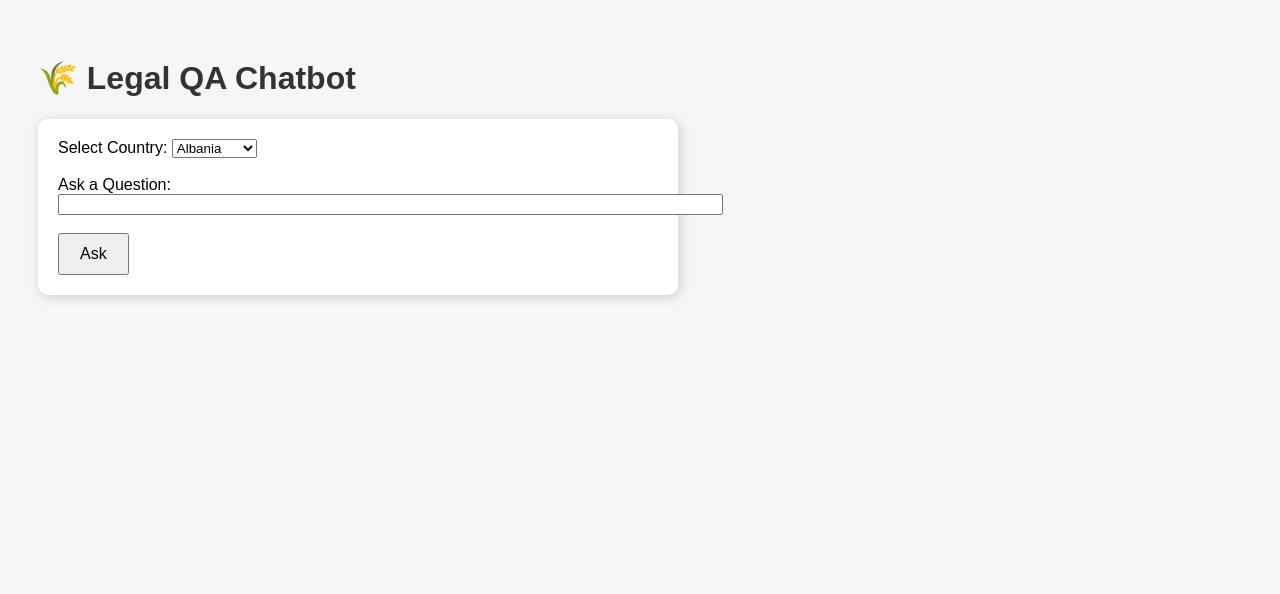
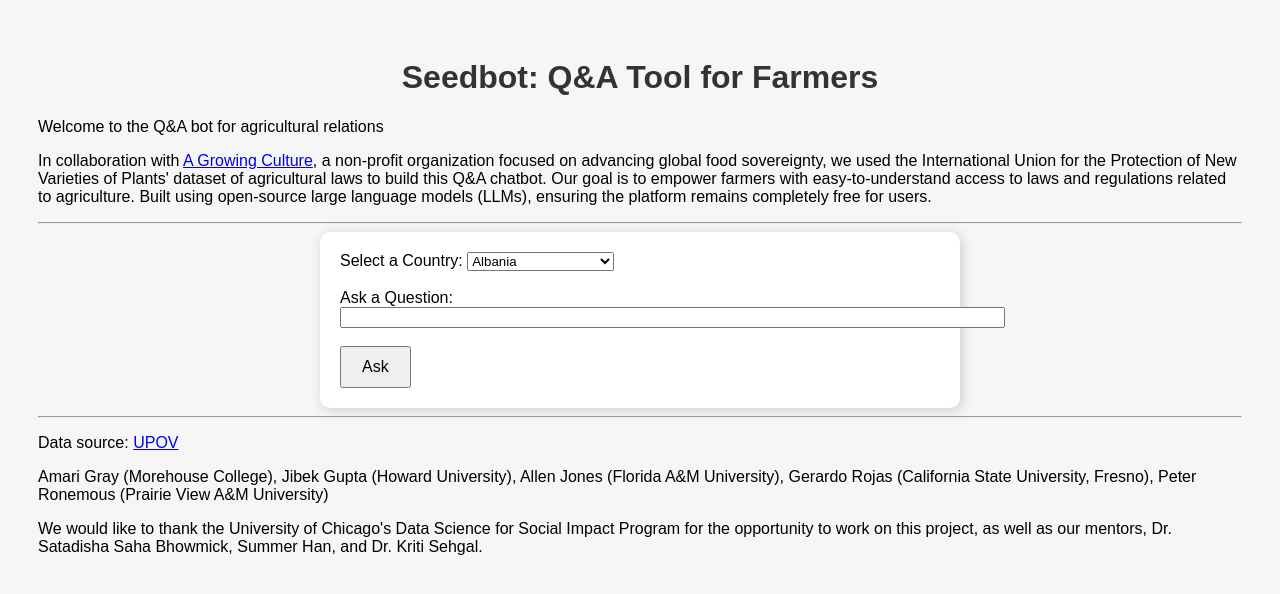
Before and after one commit to satadisha/agricultural_qa_bot, a FastAPI app: page / in a window 1280 px wide. Shown: the top 594 px of the page. Run offline with FastAPI, Linux system fonts and the light colour scheme.

Commit message:
update on the UI

```diff
--- a/rag_chatbot/fastapi_app/static/style.css
+++ b/rag_chatbot/fastapi_app/static/style.css
@@ -1,3 +1,4 @@
+
 body {
     font-family: sans-serif;
     padding: 30px;
@@ -6,6 +7,8 @@ body {
 
 h1 {
     color: #333;
+    text-align: center;
+
 }
 
 form {
@@ -14,7 +17,10 @@ form {
     border-radius: 10px;
     box-shadow: 2px 2px 12px #ccc;
     max-width: 600px;
+    margin: 0 auto;
 }
+
+
 
 button {
     padding: 10px 20px;
--- a/rag_chatbot/fastapi_app/templates/index.html
+++ b/rag_chatbot/fastapi_app/templates/index.html
@@ -2,26 +2,65 @@
 <html lang="en">
 <head>
     <meta charset="UTF-8">
-    <title>Legal QA Chatbot</title>
+    <meta name="viewport" content="width=device-width, initial-scale=1" />
+    <meta name="description" content="Seedbot: a free Q&A tool that helps farmers navigate agricultural laws and regulations." />
+    <title>Seedbot</title>
     <link rel="stylesheet" href="/static/style.css">
 </head>
 <body>
-    <h1>🌾 Legal QA Chatbot</h1>
+
+    <h1>Seedbot: Q&A Tool for Farmers</h1>
+    <p class="seedbot-intro">Welcome to the Q&A bot for agricultural relations </p>
+
+    <p class="seedbot-intro">In collaboration with <a href="https://www.agrowingculture.org/">A Growing Culture</a>, a non-profit organization focused on advancing global food sovereignty, we used the International Union for the Protection of New Varieties of Plants' dataset of agricultural laws to build this Q&A chatbot. Our goal is to empower farmers with easy-to-understand access to laws and regulations related to agriculture. Built using open-source large language models (LLMs), ensuring the platform remains completely free for users.
+    </p>
+
+    <hr>
 
     <form method="post" action="/ask">
-        <label for="country">Select Country:</label>
+        <label for="country">Select a Country:</label>
         <select name="country" id="country">
             <option value="albania">Albania</option>
             <option value="azerbaijan">Azerbaijan</option>
+            <option value="belarus">Belarus</option>
+            <option value="bosnia">Bosnia</option>
+            <option value="brazil">Brazil</option>
             <option value="bulgaria">Bulgaria</option>
             <option value="chile">Chile</option>
-            <option value="iceland">Ice Land</option>
+            <option value="china">China</option>
+            <option value="colombia">Colombia</option>
+            <option value="costa rica">Costa Rica</option>
+            <option value="croatia">Croatia</option>
+            <option value="denmark">Denmark</option>
+            <option value="egypt">Egypt</option>
+            <option value="france">France</option>
+            <option value="georgia">Georgia</option>
+            <option value="germany">Germany</option>
+            <option value="hungary">Hungary</option>
+            <option value="iceland">Iceland</option>
+            <option value="italy">Italy</option>
+            <option value="japan">Japan</option>
+            <option value="jordan">Jordan</option>
+            <option value="kyrgyzstan">Kyrgyzstan</option>
+            <option value="lithuania">Lithuania</option>
+            <option value="mexico">Mexico</option>
+            <option value="moldova">Moldova, Republic of</option>
+            <option value="montenegro">Montenegro</option>
+            <option value="nicaragua">Nicaragua</option>
             <option value="oman">Oman</option>
+            <option value="panama">Panama</option>
             <option value="paraguay">Paraguay</option>
+            <option value="peru">Peru</option>
             <option value="poland">Poland</option>
             <option value="portugal">Portugal</option>
-            <option value="russia">Russia</option>
+            <option value="romania">Romania</option>
+            <option value="russian federation">Russian Federation</option>
+            <option value="serbia">Serbia</option>
             <option value="slovakia">Slovakia</option>
+            <option value="slovenia">Slovenia</option>
+            <option value="tunisia">Tunisia</option>
+            <option value="uruguay">Uruguay</option>
+            <option value="uzbekistan">Uzbekistan</option>
             <!-- Add more -->
         </select><br><br>
 
@@ -39,5 +78,13 @@
         <h3>Answer:</h3>
         <p>{{ answer }}</p>
     {% endif %}
+    <hr>
+    <p class="seedbot-footer">
+        Data source: <a href="https://www.upov.int/portal/index.html.en">UPOV</a></p>
+
+    <p class="seedbot-footer">Amari Gray (Morehouse College), Jibek Gupta (Howard University), Allen Jones (Florida A&M University), Gerardo Rojas (California State University, Fresno), Peter Ronemous (Prairie View A&M University)</p>
+
+    <p class="seedbot-footer">We would like to thank the University of Chicago's Data Science for Social Impact Program for the opportunity to work on this project, as well as our mentors, Dr. Satadisha Saha Bhowmick, Summer Han, and Dr. Kriti Sehgal.
+    </p>
 </body>
 </html>
```
